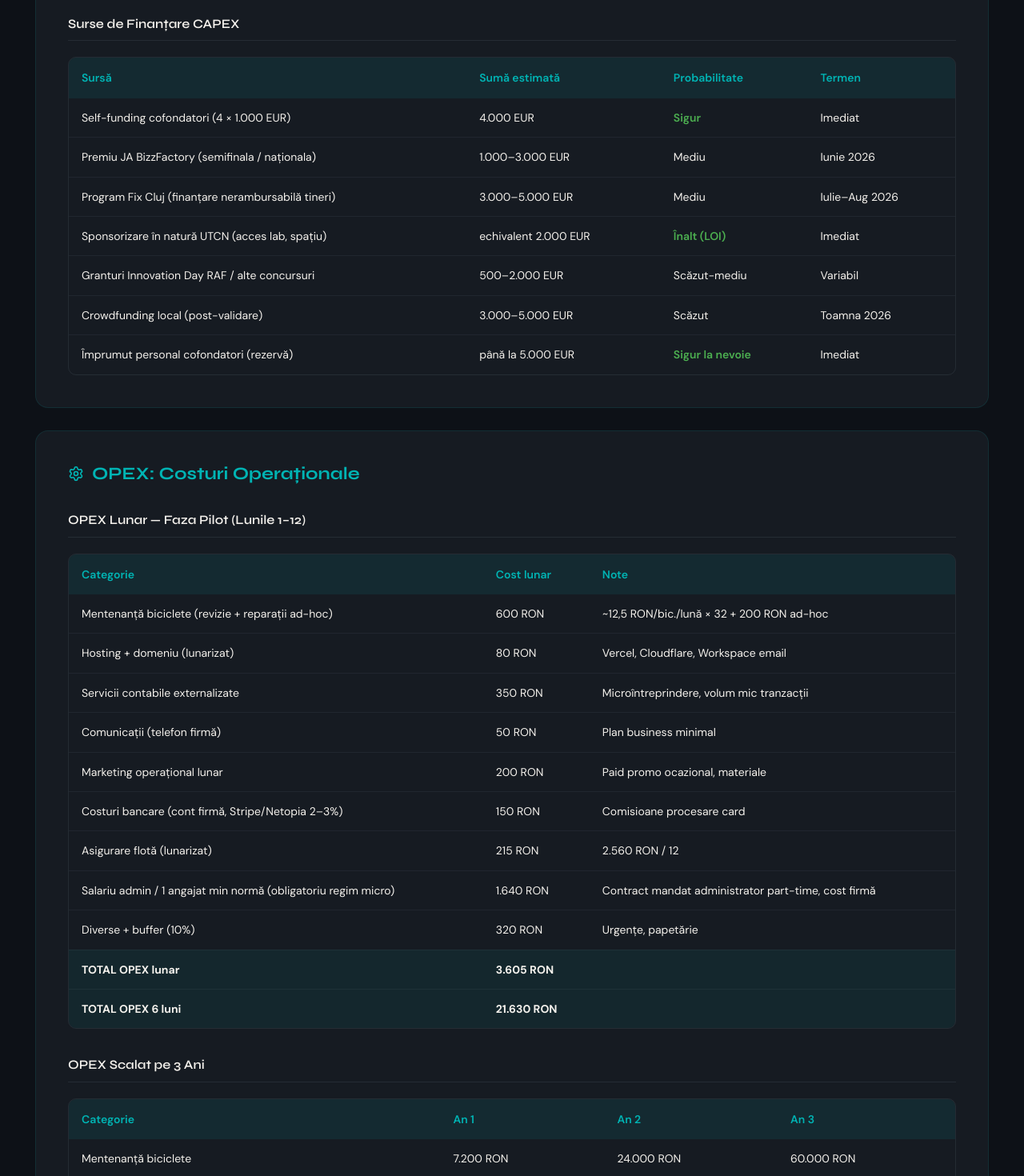
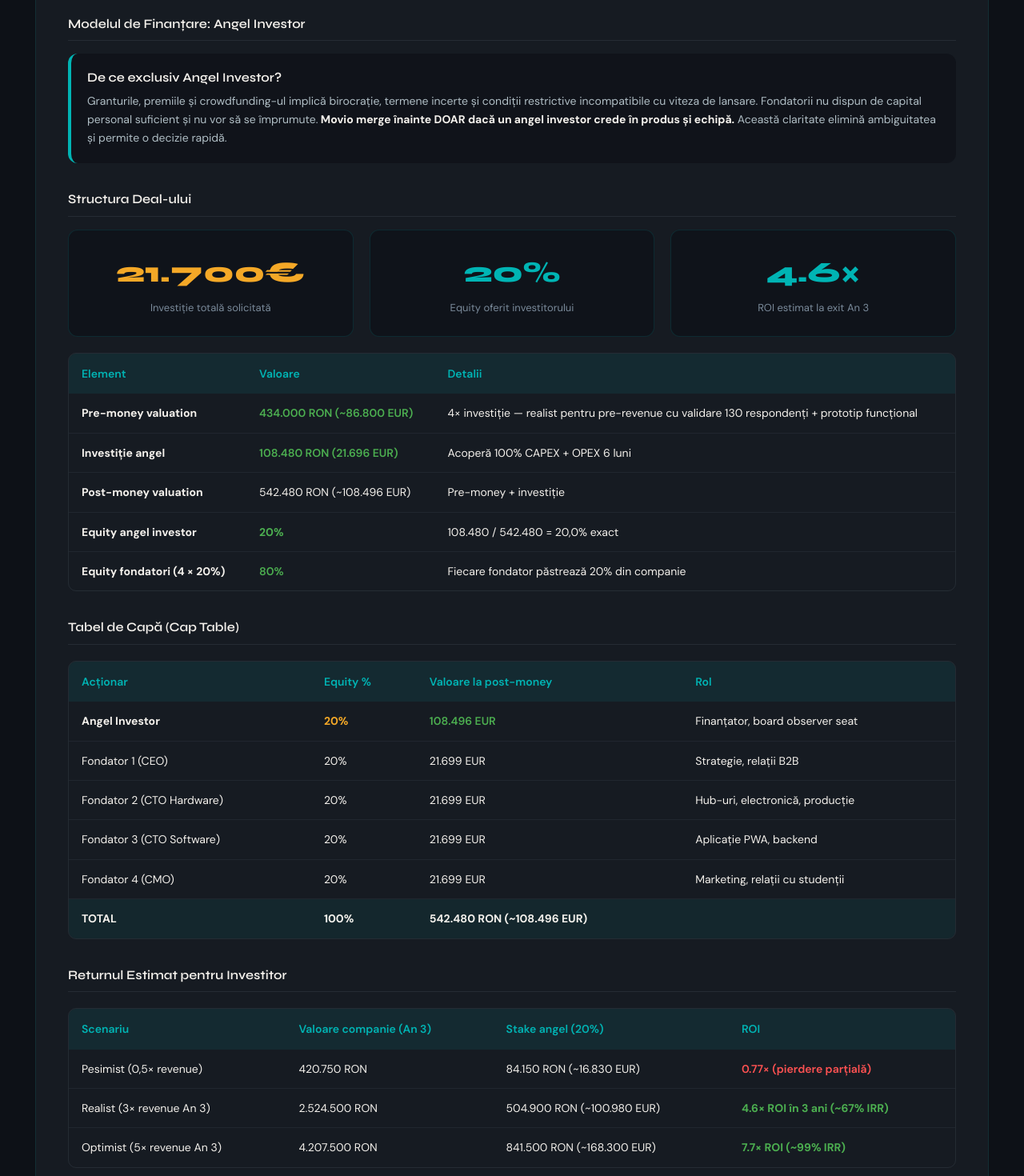
Before and after one commit to lyricalmm/MovioCluj, a React (Vite) app: page /business-plan in a window 1280 px wide. Shown: the part 8920-10390 px from the top of the page at 80% size. Built offline with nearby package versions, Linux system fonts and the light colour scheme.

Commit message:
feat: Replace financing sources with angel investor model (20% equity, 21.700 EUR, cap table + returns)

```diff
--- a/src/BusinessPlan.jsx
+++ b/src/BusinessPlan.jsx
@@ -152,7 +152,7 @@ function BusinessPlan() {
               </tbody>
             </table>
           </div>
-          <p style={{color:'#7A8A9A', fontSize:'14px', marginTop:'16px'}}>Toți 4 sunt studenți la <strong style={{color:'#F4F1EC'}}>Manufacturing Engineering, UTCN</strong>. Acces la laboratoare, imprimante 3D, software CAD licențiat. Mentor JA România prin BizzFactory 2025–2026. Locul 2 Innovation Day RAF.</p>
+          <p style={{ color: '#7A8A9A', fontSize: '14px', marginTop: '16px' }}>Toți 4 sunt studenți la <strong style={{ color: '#F4F1EC' }}>Manufacturing Engineering, UTCN</strong>. Acces la laboratoare, imprimante 3D, software CAD licențiat. Mentor JA România prin BizzFactory 2025–2026. Locul 2 Innovation Day RAF.</p>
           <p className="bp-section-subtitle">Lacune Identificate & Plan de Acoperire</p>
           <div className="bp-grid-3">
             <div className="bp-card"><h3>Lipsă experiență comercială</h3><p>→ Mentorat JA, cursuri HP LIFE gratuite, învățare pe teren prin pilot</p></div>
@@ -207,7 +207,7 @@ function BusinessPlan() {
               </tbody>
             </table>
           </div>
-          <p style={{color:'#7A8A9A', fontSize:'13px', marginTop:'12px'}}>La ~841.500 RON (~168.300 EUR) în Anul 3, firma depășește plafonul de 100.000 EUR pentru regimul micro și trece automat la <strong style={{color:'#F4F1EC'}}>impozit pe profit de 16%</strong>. Normal și sănătos pentru o companie în creștere.</p>
+          <p style={{ color: '#7A8A9A', fontSize: '13px', marginTop: '12px' }}>La ~841.500 RON (~168.300 EUR) în Anul 3, firma depășește plafonul de 100.000 EUR pentru regimul micro și trece automat la <strong style={{ color: '#F4F1EC' }}>impozit pe profit de 16%</strong>. Normal și sănătos pentru o companie în creștere.</p>
         </section>
 
         {/* SWOT */}
@@ -289,21 +289,73 @@ function BusinessPlan() {
               </tbody>
             </table>
           </div>
-          <p className="bp-section-subtitle">Surse de Finanțare CAPEX</p>
+          <p className="bp-section-subtitle">Modelul de Finanțare: Angel Investor</p>
+          <div className="bp-card bp-card-teal" style={{ marginBottom: '20px', padding: '20px' }}>
+            <h3 style={{ fontSize: '16px', marginBottom: '8px' }}>De ce exclusiv Angel Investor?</h3>
+            <p style={{ fontSize: '14px', color: '#B0BEC5' }}>
+              Granturile, premiile și crowdfunding-ul implică birocrație, termene incerte și condiții restrictive incompatibile cu viteza de lansare.
+              Fondatorii nu dispun de capital personal suficient și nu vor să se împrumute.
+              <strong style={{ color: '#F4F1EC' }}> Movio merge înainte DOAR dacă un angel investor crede în produs și echipă.</strong>{' '}
+              Această claritate elimină ambiguitatea și permite o decizie rapidă.
+            </p>
+          </div>
+
+          <p className="bp-section-subtitle">Structura Deal-ului</p>
+          <div className="bp-grid-3" style={{ marginBottom: '20px' }}>
+            <div className="bp-stat-card"><div className="bp-stat amber">21.700€</div><div className="bp-stat-label">Investiție totală solicitată</div></div>
+            <div className="bp-stat-card"><div className="bp-stat">20%</div><div className="bp-stat-label">Equity oferit investitorului</div></div>
+            <div className="bp-stat-card"><div className="bp-stat">4.6×</div><div className="bp-stat-label">ROI estimat la exit An 3</div></div>
+          </div>
+
           <div className="bp-table-wrapper">
             <table className="bp-table">
-              <thead><tr><th>Sursă</th><th>Sumă estimată</th><th>Probabilitate</th><th>Termen</th></tr></thead>
+              <thead><tr><th>Element</th><th>Valoare</th><th>Detalii</th></tr></thead>
               <tbody>
-                <tr><td>Self-funding cofondatori (4 × 1.000 EUR)</td><td>4.000 EUR</td><td><span className="positive">Sigur</span></td><td>Imediat</td></tr>
-                <tr><td>Premiu JA BizzFactory (semifinala / naționala)</td><td>1.000–3.000 EUR</td><td>Mediu</td><td>Iunie 2026</td></tr>
-                <tr><td>Program Fix Cluj (finanțare nerambursabilă tineri)</td><td>3.000–5.000 EUR</td><td>Mediu</td><td>Iulie–Aug 2026</td></tr>
-                <tr><td>Sponsorizare în natură UTCN (acces lab, spațiu)</td><td>echivalent 2.000 EUR</td><td><span className="positive">Înalt (LOI)</span></td><td>Imediat</td></tr>
-                <tr><td>Granturi Innovation Day RAF / alte concursuri</td><td>500–2.000 EUR</td><td>Scăzut-mediu</td><td>Variabil</td></tr>
-                <tr><td>Crowdfunding local (post-validare)</td><td>3.000–5.000 EUR</td><td>Scăzut</td><td>Toamna 2026</td></tr>
-                <tr><td>Împrumut personal cofondatori (rezervă)</td><td>până la 5.000 EUR</td><td><span className="positive">Sigur la nevoie</span></td><td>Imediat</td></tr>
+                <tr><td><strong>Pre-money valuation</strong></td><td className="positive">434.000 RON (~86.800 EUR)</td><td>4× investiție — realist pentru pre-revenue cu validare 130 respondenți + prototip funcțional</td></tr>
+                <tr><td><strong>Investiție angel</strong></td><td className="positive">108.480 RON (21.696 EUR)</td><td>Acoperă 100% CAPEX + OPEX 6 luni</td></tr>
+                <tr><td><strong>Post-money valuation</strong></td><td>542.480 RON (~108.496 EUR)</td><td>Pre-money + investiție</td></tr>
+                <tr><td><strong>Equity angel investor</strong></td><td className="positive"><strong>20%</strong></td><td>108.480 / 542.480 = 20,0% exact</td></tr>
+                <tr><td><strong>Equity fondatori (4 × 20%)</strong></td><td className="positive">80%</td><td>Fiecare fondator păstrează 20% din companie</td></tr>
               </tbody>
             </table>
           </div>
+
+          <p className="bp-section-subtitle">Tabel de Capă (Cap Table)</p>
+          <div className="bp-table-wrapper">
+            <table className="bp-table">
+              <thead><tr><th>Acționar</th><th>Equity %</th><th>Valoare la post-money</th><th>Rol</th></tr></thead>
+              <tbody>
+                <tr><td><strong>Angel Investor</strong></td><td><span className="amber-text"><strong>20%</strong></span></td><td className="positive">108.496 EUR</td><td>Finanțator, board observer seat</td></tr>
+                <tr><td>Fondator 1 (CEO)</td><td>20%</td><td>21.699 EUR</td><td>Strategie, relații B2B</td></tr>
+                <tr><td>Fondator 2 (CTO Hardware)</td><td>20%</td><td>21.699 EUR</td><td>Hub-uri, electronică, producție</td></tr>
+                <tr><td>Fondator 3 (CTO Software)</td><td>20%</td><td>21.699 EUR</td><td>Aplicație PWA, backend</td></tr>
+                <tr><td>Fondator 4 (CMO)</td><td>20%</td><td>21.699 EUR</td><td>Marketing, relații cu studenții</td></tr>
+                <tr className="total-row"><td><strong>TOTAL</strong></td><td><strong>100%</strong></td><td><strong>542.480 RON (~108.496 EUR)</strong></td><td></td></tr>
+              </tbody>
+            </table>
+          </div>
+
+          <p className="bp-section-subtitle">Returnul Estimat pentru Investitor</p>
+          <div className="bp-table-wrapper">
+            <table className="bp-table">
+              <thead><tr><th>Scenariu</th><th>Valoare companie (An 3)</th><th>Stake angel (20%)</th><th>ROI</th></tr></thead>
+              <tbody>
+                <tr><td>Pesimist (0,5× revenue)</td><td>420.750 RON</td><td>84.150 RON (~16.830 EUR)</td><td className="negative">0.77× (pierdere parțială)</td></tr>
+                <tr><td>Realist (3× revenue An 3)</td><td>2.524.500 RON</td><td>504.900 RON (~100.980 EUR)</td><td className="positive"><strong>4.6× ROI în 3 ani (~67% IRR)</strong></td></tr>
+                <tr><td>Optimist (5× revenue An 3)</td><td>4.207.500 RON</td><td>841.500 RON (~168.300 EUR)</td><td className="positive"><strong>7.7× ROI (~99% IRR)</strong></td></tr>
+              </tbody>
+            </table>
+          </div>
+
+          <p className="bp-section-subtitle">Termenii Propuși</p>
+          <div className="bp-grid-3">
+            <div className="bp-card"><h3>Instrument de Investiție</h3><p>SAFE (Simple Agreement for Future Equity) sau direct equity prin SRL. Fără dobândă, fără termen de rambursare. 1× liquidation preference non-participatorie.</p></div>
+            <div className="bp-card bp-card-teal"><h3>Drepturi Investitor</h3><p>Board observer seat (nu board seat). Pro-rata rights pentru runde viitoare. Tag-along și drag-along standard. Rapoarte trimestriale de KPI.</p></div>
+            <div className="bp-card"><h3>Condiții pentru Investiție</h3><p>LOI semnat cu UTCN. Prototip funcțional demonstrat live. Înregistrare SRL în 30 zile de la primire fonduri. Lansare pilot în 90 de zile.</p></div>
+          </div>
+          <p style={{ color: '#7A8A9A', fontSize: '13px', marginTop: '12px' }}>
+            ⚡ <strong style={{ color: '#F4F1EC' }}>De ce este atractiv pentru un angel din Cluj?</strong> Piața IT din Cluj (30.000+ angajați tech) este exact clientela B2B Movio. Un investitor din ecosistemul tech local are acces direct la rețeaua de potențiali clienți B2B și poate aduce mai mult decât bani: introductions, credibilitate, mentorat — aliniate cu succesul investiției.
+          </p>
         </section>
 
         {/* OPEX */}
@@ -364,7 +416,7 @@ function BusinessPlan() {
               </tbody>
             </table>
           </div>
-          <div className="bp-table-wrapper" style={{marginTop:'16px'}}>
+          <div className="bp-table-wrapper" style={{ marginTop: '16px' }}>
             <table className="bp-table">
               <thead><tr><th>Sursă venit</th><th>Calcul An 2</th><th>Total An 2</th></tr></thead>
               <tbody>
@@ -375,7 +427,7 @@ function BusinessPlan() {
               </tbody>
             </table>
           </div>
-          <div className="bp-table-wrapper" style={{marginTop:'16px'}}>
+          <div className="bp-table-wrapper" style={{ marginTop: '16px' }}>
             <table className="bp-table">
               <thead><tr><th>Sursă venit</th><th>Calcul An 3</th><th>Total An 3</th></tr></thead>
               <tbody>
@@ -418,7 +470,7 @@ function BusinessPlan() {
               </tbody>
             </table>
           </div>
-          <p style={{color:'#7A8A9A', fontSize:'13px', marginTop:'12px'}}>⚠️ Deficitul de cash din Anul 2 (~56.000 RON) se acoperă prin: <strong style={{color:'#F4F1EC'}}>finanțare seed mică (~15.000 EUR)</strong> sau scalare mai lentă la 80 biciclete în loc de 120, menținând cash flow-ul cumulativ pozitiv.</p>
+          <p style={{ color: '#7A8A9A', fontSize: '13px', marginTop: '12px' }}>⚠️ Deficitul de cash din Anul 2 (~56.000 RON) se acoperă prin: <strong style={{ color: '#F4F1EC' }}>finanțare seed mică (~15.000 EUR)</strong> sau scalare mai lentă la 80 biciclete în loc de 120, menținând cash flow-ul cumulativ pozitiv.</p>
         </section>
 
         {/* BREAKEVEN */}
@@ -457,7 +509,7 @@ function BusinessPlan() {
             <div className="bp-card bp-card-red">
               <h3>Pesimist (-30% adopție, 0 B2B An 1)</h3>
               <p>An 1: 250 abonați, 7.500 RON venituri vs. 43.260 RON OPEX → <strong>pierdere -35.760 RON</strong></p>
-              <p style={{marginTop:'8px'}}>An 2: 800 abonați, 24.000 RON venituri → pierdere continuă. <strong>Concluzie: fără B2B, modelul nu e viabil.</strong></p>
+              <p style={{ marginTop: '8px' }}>An 2: 800 abonați, 24.000 RON venituri → pierdere continuă. <strong>Concluzie: fără B2B, modelul nu e viabil.</strong></p>
             </div>
             <div className="bp-card">
               <h3>Realist (proiecțiile principale)</h3>
@@ -466,7 +518,7 @@ function BusinessPlan() {
             <div className="bp-card bp-card-teal">
               <h3>Optimist (+30% adopție, 2 B2B An 1)</h3>
               <p>An 1: 450 abonați, 73.000 RON venituri → <strong>+29.740 RON</strong></p>
-              <p style={{marginTop:'8px'}}>An 3: 4.500 abonați, 1.200.000 RON venituri. Payback luna 18, pregătire rundă Seed la 3 ani.</p>
+              <p style={{ marginTop: '8px' }}>An 3: 4.500 abonați, 1.200.000 RON venituri. Payback luna 18, pregătire rundă Seed la 3 ani.</p>
             </div>
           </div>
           <p className="bp-section-subtitle">Comparație cu Eșecul Cluj Bike</p>
@@ -489,7 +541,7 @@ function BusinessPlan() {
         {/* OPERATIONAL */}
         <section className="bp-section" id="operational">
           <h2 className="bp-section-title"><Settings size={20} /> Producție Hub-uri &amp; Pregătire Flotă</h2>
-          <p style={{color:'#7A8A9A', fontSize:'14px', marginBottom:'16px'}}>Structura pilot: <strong style={{color:'#F4F1EC'}}>4 stații × 6 hub-uri/stație = 24 hub-uri.</strong> Un hub găzduieşte 2 biciclete. Cele 32 de biciclete sunt distribuite între hub-uri (nu toate hub-urile sunt ocupate la capacitate maximă — flexibilitate de rebalansare).</p>
+          <p style={{ color: '#7A8A9A', fontSize: '14px', marginBottom: '16px' }}>Structura pilot: <strong style={{ color: '#F4F1EC' }}>4 stații × 6 hub-uri/stație = 24 hub-uri.</strong> Un hub găzduieşte 2 biciclete. Cele 32 de biciclete sunt distribuite între hub-uri (nu toate hub-urile sunt ocupate la capacitate maximă — flexibilitate de rebalansare).</p>
           <p className="bp-section-subtitle">Pașii Asamblării unui Hub Movio (~6 ore, echipă 2 persoane)</p>
           <div className="bp-steps">
             <div className="bp-step"><div className="bp-step-num">1</div><div className="bp-step-text"><strong>Tăiere & sudare structură metalică</strong> — 1,5 ore, la atelier UTCN sau partener local Cluj</div></div>
@@ -501,7 +553,7 @@ function BusinessPlan() {
             <div className="bp-step"><div className="bp-step-num">7</div><div className="bp-step-text"><strong>Test funcțional în atelier</strong> — 1 oră: secvența completă senzor → blocare → cod QR → deblocare</div></div>
             <div className="bp-step"><div className="bp-step-num">8</div><div className="bp-step-text"><strong>Instalare în campus</strong> — 1,5 ore: fixare pe sol prin bride sau greutăți de beton, calibrare poziție</div></div>
           </div>
-          <div className="bp-table-wrapper" style={{marginTop:'24px'}}>
+          <div className="bp-table-wrapper" style={{ marginTop: '24px' }}>
             <table className="bp-table">
               <thead><tr><th>Element</th><th>Cost (RON)</th></tr></thead>
               <tbody>
@@ -683,7 +735,7 @@ function BusinessPlan() {
               </tbody>
             </table>
           </div>
-          <p style={{color:'#7A8A9A', fontSize:'13px', marginTop:'12px'}}>Dacă pragurile de 12 luni sunt atinse + cel puțin 1 contract B2B semnat, echipa decide oficial scalarea. Dacă nu, există 2 opțiuni: <strong style={{color:'#F4F1EC'}}>Extindere mandat pilot</strong> cu încă 6 luni sau <strong style={{color:'#F4F1EC'}}>Pivot</strong> — ajustare model business pe baza datelor reale.</p>
+          <p style={{ color: '#7A8A9A', fontSize: '13px', marginTop: '12px' }}>Dacă pragurile de 12 luni sunt atinse + cel puțin 1 contract B2B semnat, echipa decide oficial scalarea. Dacă nu, există 2 opțiuni: <strong style={{ color: '#F4F1EC' }}>Extindere mandat pilot</strong> cu încă 6 luni sau <strong style={{ color: '#F4F1EC' }}>Pivot</strong> — ajustare model business pe baza datelor reale.</p>
         </section>
 
       </div>
```
